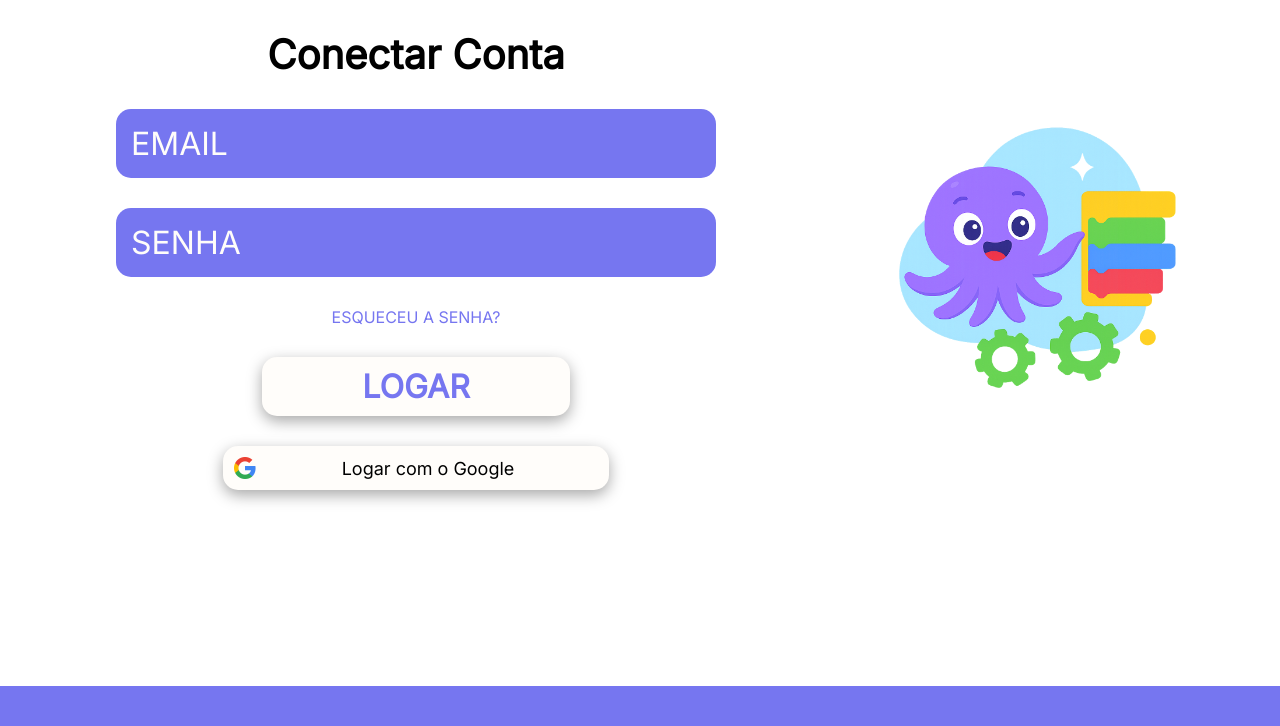
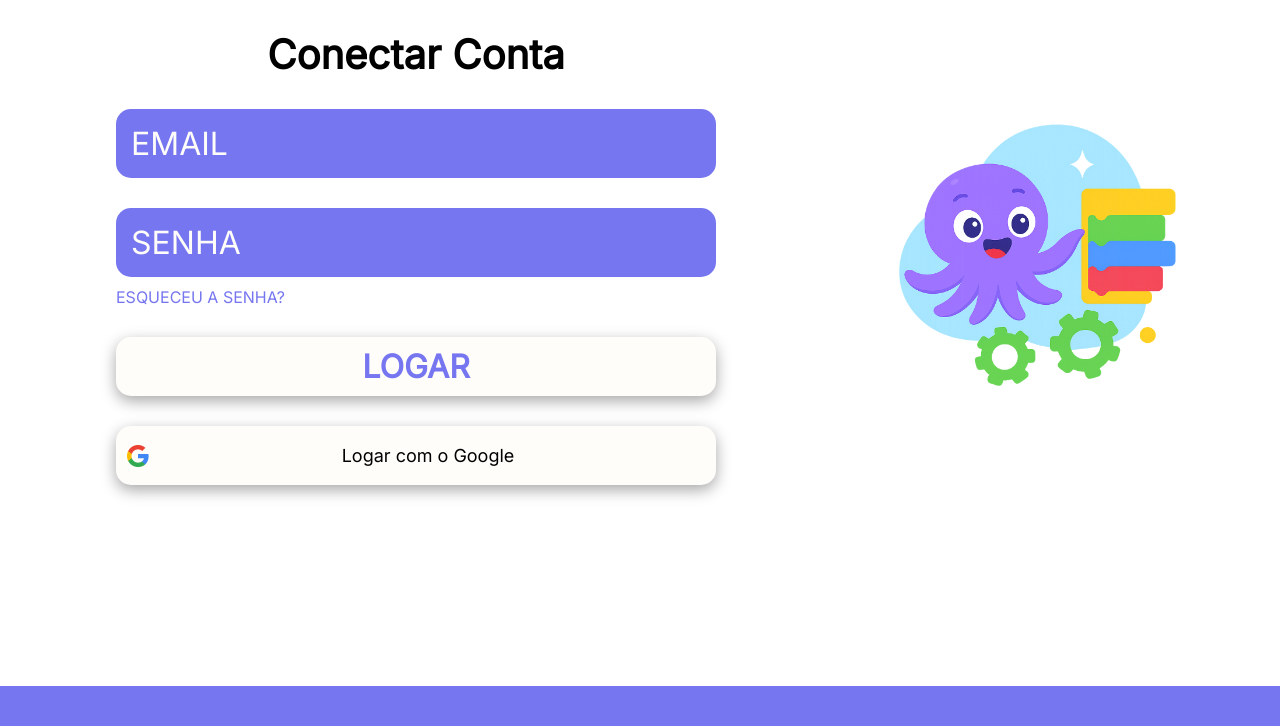
Before and after one commit to enzomobile/OTTO, a Django app: page /login/ in a window 1280 px wide. Shown: the part 74-800 px from the top of the page. Run offline with Django 5.2, Linux system fonts and the light colour scheme.

Commit message:
Ajustei o css do cadastro e login, pra se parecer com o figma. Adicionei um novo nível e arrumei a condição para uppar. Ajustei as respostas das fases.

```diff
--- a/appOTTO/static/appOTTO/CSS/login.css
+++ b/appOTTO/static/appOTTO/CSS/login.css
@@ -7,6 +7,14 @@
 
 html, body {
     height: 100%;
+}
+
+.senha-container {
+    width: 100%;
+    max-width: 600px;
+    display: flex;
+    flex-direction: column;
+    gap: 10px;
 }
 
 .container {
@@ -44,11 +52,15 @@ form{
     display: flex;
     width: 100%;
     align-items: center;
-    align-content: center;
-    justify-content: center;
     flex-direction: column;
     gap: 30px;
     padding: 10px;
+}
+
+.esqueci-senha{
+    border: none;
+    color: #7676F0;
+    align-self: flex-start;
 }
 
 footer{
@@ -98,14 +110,10 @@ input::placeholder{
     color: #FFFDFA;
 }
 
-.esqueci-senha{
-    border: none;
-    color: #7676F0;
-}
-
 .button-logar{
     height: auto;
-    width: 40%;
+    width: 100%;
+    max-width: 600px;
     font-size: clamp(1rem, 2.5vw, 2rem);
     font-weight: 700;
     border: none;
@@ -119,7 +127,9 @@ input::placeholder{
 }
 
 .google-button {
-    width: 50%;
+    height: 59px;
+    width: 100%;
+    max-width: 600px;
     padding: 10px;
     border: none;
     border-radius: 15px;
@@ -129,6 +139,7 @@ input::placeholder{
     align-items: center;
     text-align: center;
     justify-content: space-evenly;
+    font-weight: 100;
     cursor: pointer;
 }
 
--- a/appOTTO/templates/appOTTO/login.html
+++ b/appOTTO/templates/appOTTO/login.html
@@ -34,8 +34,10 @@
                 </div>
                 <input type="email" id="email_usuario" name="email_usuario" required placeholder="EMAIL">
 
-                <input type="password" id="senha_usuario" name="senha_usuario" required placeholder="SENHA">
-                <a class="esqueci-senha" href="{% url 'password_reset' %}">ESQUECEU A SENHA?</a>
+                <div class="senha-container">
+                    <input type="password" id="senha_usuario" name="senha_usuario" required placeholder="SENHA">
+                    <a class="esqueci-senha" href="{% url 'password_reset' %}">ESQUECEU A SENHA?</a>
+                </div>
 
                 <button class="button-logar" type="submit">LOGAR</button>
                 <button type="button" class="google-button" onclick="window.location.href='{% url 'social:begin' 'google-oauth2' %}'">
--- a/appOTTO/views.py
+++ b/appOTTO/views.py
@@ -206,6 +206,7 @@ NIVEL = {
     3: {"nivel": "Nivel 3 - Ametista"},
     4: {"nivel": "Nivel 4 - Rubi"},
     5: {"nivel": "Nivel 5 - Diamante"},
+    6: {"nivel": "Nivel 6 - Otto"},
 }
 
 @login_required
@@ -256,10 +257,10 @@ def fases(request):
 
 
 FASES = {
-    1: {"fase": "Fase 1", "titulo": "Bom dia Otto", "descricao": "de bom dia para o Otto! use o botão de imprimir e junte-o com o de texto para aparecer a seguinte mensagem 'Bom dia Otto!' "},
-    2: {"fase": "Fase 2", "titulo": "Fruta favorita", "descricao": "Ajude OTTO a escolher a fruta certa, sua fruta favorita é a Maçã! Crie a variavel fruta e coloque como seu valor de texto 'Maçã' e depois verifique se a fruta é mesma a maçã use o botão 'SE' e compare se fruta = Maçã e se for imprima 'Fruta certa!' e se não 'Fruta errada!'."},
-    3: {"fase": "Fase 3", "titulo": "Média do OTTO", "descricao": "Ajude o OTTO a calcular sua média de matemática, ele tirou 7, 8 e 6 em suas notas nessa exata sequência! Crie a variavel 'nota1' como 7, 'nota2' como 8 e 'nota3' como 6, e média como a soma das notas 1, 2, 3, some as duas primeiras notas e depois some com a terceira e utilize a botão de operação de somar uma dentro de outra. Após isso, compare usando o 'SE' média >= a 7 e se for imprima 'Aprovado!' e se não imprima 'Reprovado!'."},
-    4: {"fase": "Fase 4", "titulo": "Tentativa e Erro", "descricao": "Ajude o OTTO a acertar o número! comece criando as variaveis 'resposta' e 'tentativa' nessa sequência, defina a resposta como 'Número aleatório (1-4)' e a tentativa como número '1' clique em repetir e coloque para 4 vezes após isso adicione uma verificação 'SE' compare se 'tentativa' é igual a 'resposta' e se for imprimir 'Certo!'. Se não imprima 'Errado!' e logo após defina a variavel 'tentativa' para + 1 adicione o botão de 'Operação' e use a variavel 'tentativa' + 1."},
+    1: {"fase": "Fase 1", "titulo": "Bom dia Otto", "descricao": "Dê bom dia para o Otto! Use o botão de imprimir e junte-o com o de texto para aparecer a seguinte mensagem 'Bom dia Otto'"},
+    2: {"fase": "Fase 2", "titulo": "Fruta favorita", "descricao": "Ajude Otto a escolher a fruta certa, sua fruta favorita é Banana! Crie a variável 'fruta' e coloque como seu valor de texto 'Banana', depois verifique se a fruta é mesma 'Banana' use o botão 'SE' e compare se fruta = 'Banana' e se for imprima 'Fruta certa' e se não 'Fruta errada'."},
+    3: {"fase": "Fase 3", "titulo": "Média do Otto", "descricao": "Ajude o Otto a calcular sua média de matemática, ele tirou 7, 8 e 6 em suas notas nessa exata sequência! Crie a variável 'nota1' como 7, 'nota2' como 8 e 'nota3' como 6, e média como a soma das notas 1, 2, 3, some as duas primeiras notas e depois some com a terceira e utilize a botão de operação de somar uma dentro de outra. Após isso, compare usando o 'SE' média >= a 7 e se for imprima 'Aprovado!' e se não imprima 'Reprovado!'."},
+    4: {"fase": "Fase 4", "titulo": "Tentativa e Erro", "descricao": "Ajude o Otto a acertar o número! comece criando as variaveis 'resposta' e 'tentativa' nessa sequência, defina a resposta como 'Número aleatório (1-4)' e a tentativa como número '1' clique em repetir e coloque para 4 vezes após isso adicione uma verificação 'SE' compare se 'tentativa' é igual a 'resposta' e se for imprimir 'Certo!'. Se não imprima 'Errado!' e logo após defina a variavel 'tentativa' para + 1 adicione o botão de 'Operação' e use a variavel 'tentativa' + 1."},
     5: {"fase": "Fase 5", "titulo": "Fase 5", "descricao": "Explicação da fase 5"},
     6: {"fase": "Fase 6", "titulo": "Fase 6", "descricao": "Explicação da fase 6"},
     7: {"fase": "Fase 7", "titulo": "Fase 7", "descricao": "Explicação da fase 7"},
@@ -309,8 +310,11 @@ def concluir_fase(request, numero):
 
     if progresso < numero:
         usuario.progresso_usuario = usuario.progresso_usuario + 1
-        if usuario.progresso_usuario / 2 == 1:
+        resto = usuario.progresso_usuario % 2
+
+        if resto == 0:
             usuario.nivel_usuario = usuario.nivel_usuario + 1
+
         usuario.save()
 
     contexto = {
```
Also changed, not shown: appOTTO/static/appOTTO/CSS/cadastro.css (+6 -2 lines), appOTTO/static/appOTTO/JS/jogo.js (+15 -12 lines).
